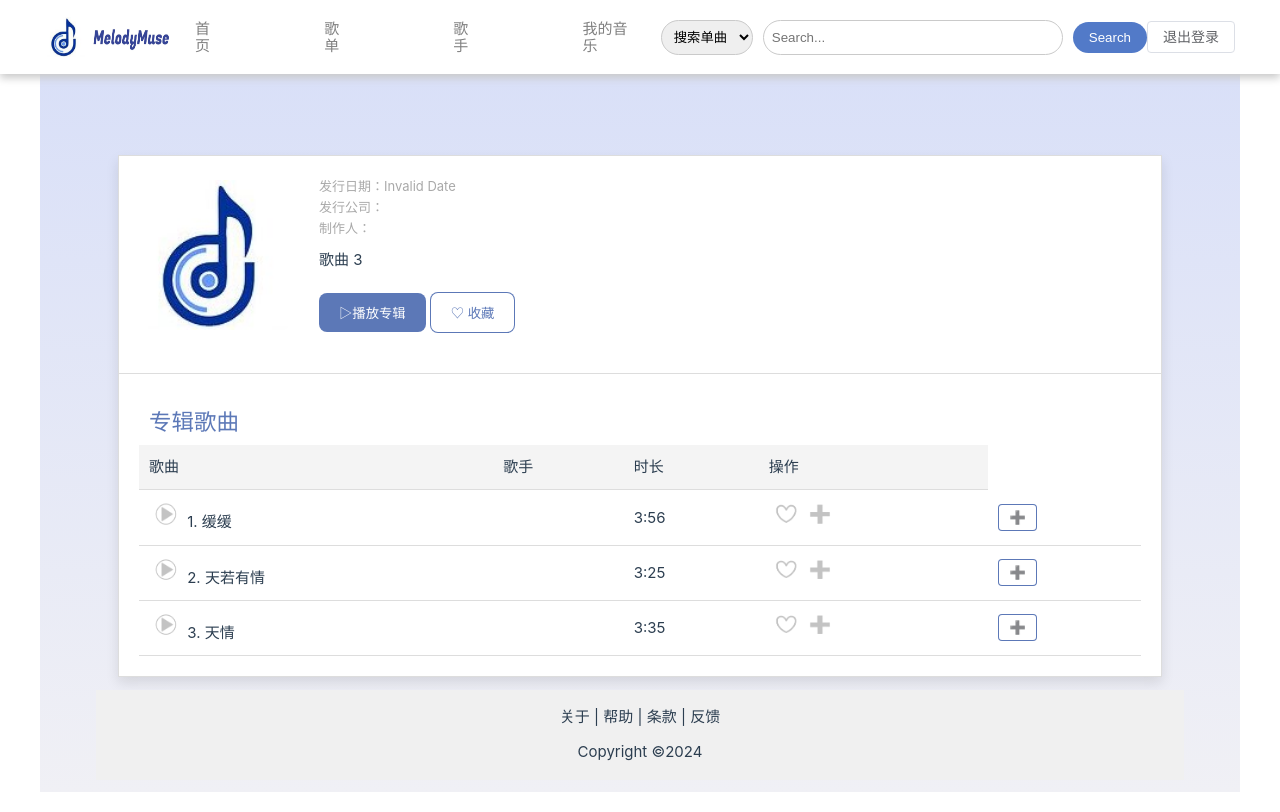
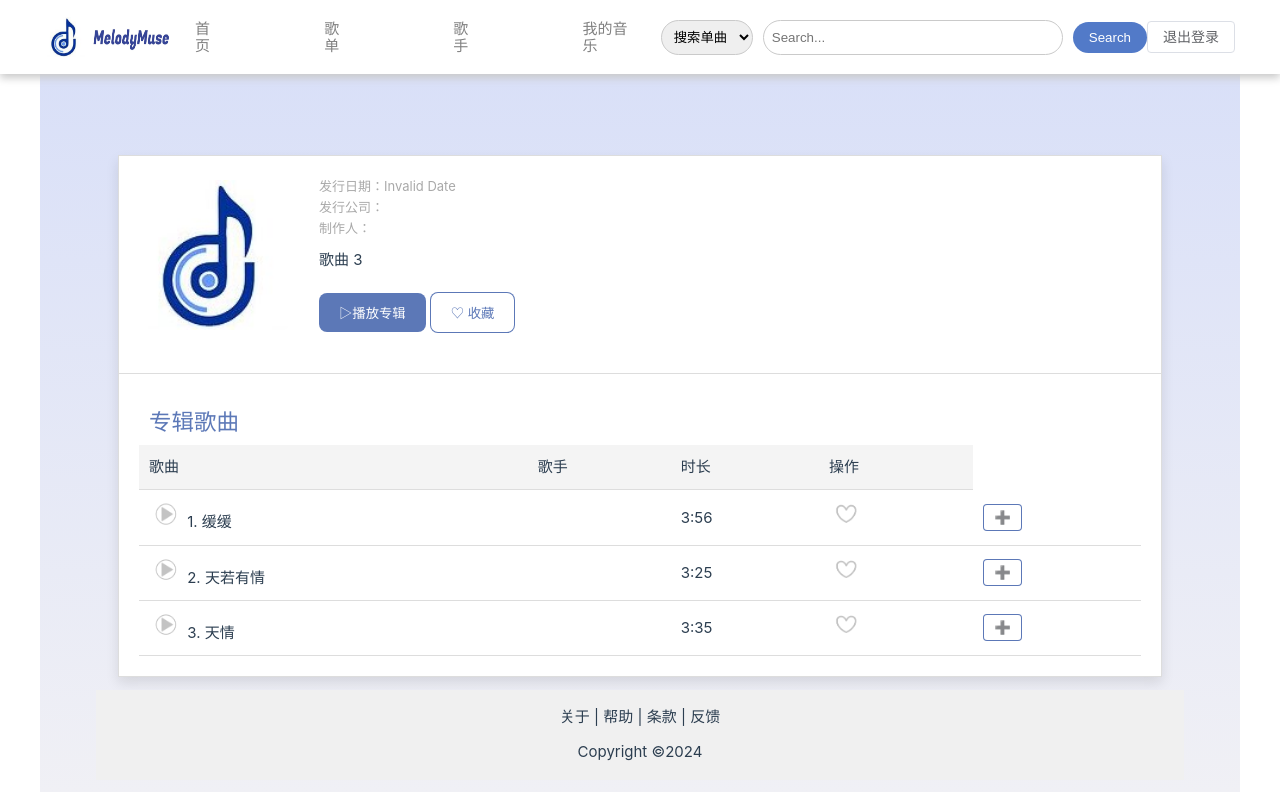
Before and after one commit to saikewei/MelodyMuse, a Vue app in the folder melodymuse.client/: page /AlbumDetail in a window 1280 px wide. Built offline with nearby package versions, Linux system fonts and the light colour scheme.

Commit message:
删去错误按钮

```diff
--- a/melodymuse.client/src/pages/AlbumDetail.vue
+++ b/melodymuse.client/src/pages/AlbumDetail.vue
@@ -68,14 +68,6 @@
                            @click="toggleLikeIcon(song)"
                            class="like-icon"
                            alt="收藏歌曲" />
-                    </el-tooltip>
-                    <el-tooltip content="添加到播放列表" placement="bottom">
-                        <img :src="song.added ? addClickedIcon : song.addHover ? addHoverIcon : addIcon"
-                             @mouseover="song.addHover = true"
-                             @mouseleave="song.addHover = false"
-                             @click="toggleAddIcon(song)"
-                             class="add-icon"
-                             alt="添加到播放列表" />
                     </el-tooltip>
                   </td>
                   <!-- 加入专辑按钮 -->
@@ -262,7 +254,7 @@
           song.liked = !song.liked; // 切换收藏状态失败，恢复到之前的状态
         }
       },
-      //加入歌单
+     /* //加入歌单
       async toggleAddIcon(song) {
     try {
       if (song.added) {
@@ -286,7 +278,7 @@
       console.error('切换添加状态失败,请重试', error);
       song.added = !song.added; // 切换添加状态失败，恢复到之前的状态
     }
-  },
+  },*/
       // 在专辑列表内播放，暂停，跳转音乐的方法（目前暂未实现列表内播放，但前端仍可保留），涉及歌曲URL
       togglePlayIcon(song) {
     try {
@@ -531,7 +523,5 @@
   margin-top: 10px;
 }
 
- .add-icon{
-  width: 34px; /* 设置按钮的宽度 */
- }
+
   </style>
--- a/melodymuse.client/src/pages/SingerDetail.vue
+++ b/melodymuse.client/src/pages/SingerDetail.vue
@@ -67,14 +67,14 @@
                            class="like-icon"
                            alt="收藏歌曲" />
                     </el-tooltip>
-                    <el-tooltip content="添加到播放列表" placement="bottom">
+                    <!--<el-tooltip content="添加到播放列表" placement="bottom">
                         <img :src="song.added ? addClickedIcon : song.addHover ? addHoverIcon : addIcon"
                              @mouseover="song.addHover = true"
                              @mouseleave="song.addHover = false"
                              @click="toggleAddIcon(song)"
                              class="add-icon"
                              alt="添加到播放列表" />
-                    </el-tooltip>
+                    </el-tooltip>-->
                   </td>
               </tr>
             </tbody>
@@ -246,7 +246,7 @@
           song.liked = !song.liked; // 切换收藏状态失败，恢复到之前的状态
         }
       },
-      //加入歌单
+      /*//加入歌单
       async toggleAddIcon(song) {
     try {
       if (song.added) {
@@ -270,7 +270,7 @@
       console.error('切换添加状态失败,请重试', error);
       song.added = !song.added; // 切换添加状态失败，恢复到之前的状态
     }
-  },
+  },*/
 
       // 在专辑列表内播放，暂停，跳转音乐的方法（目前暂未实现列表内播放，但前端仍可保留），涉及歌曲URL
       togglePlayIcon(song) {
@@ -453,7 +453,5 @@ async updateFollowersCount() {
   .like-icon {
   width: 34px; /* 设置按钮的宽度 */
 }
-.add-icon{
-  width: 34px; /* 设置按钮的宽度 */
- }
+
   </style>
```
